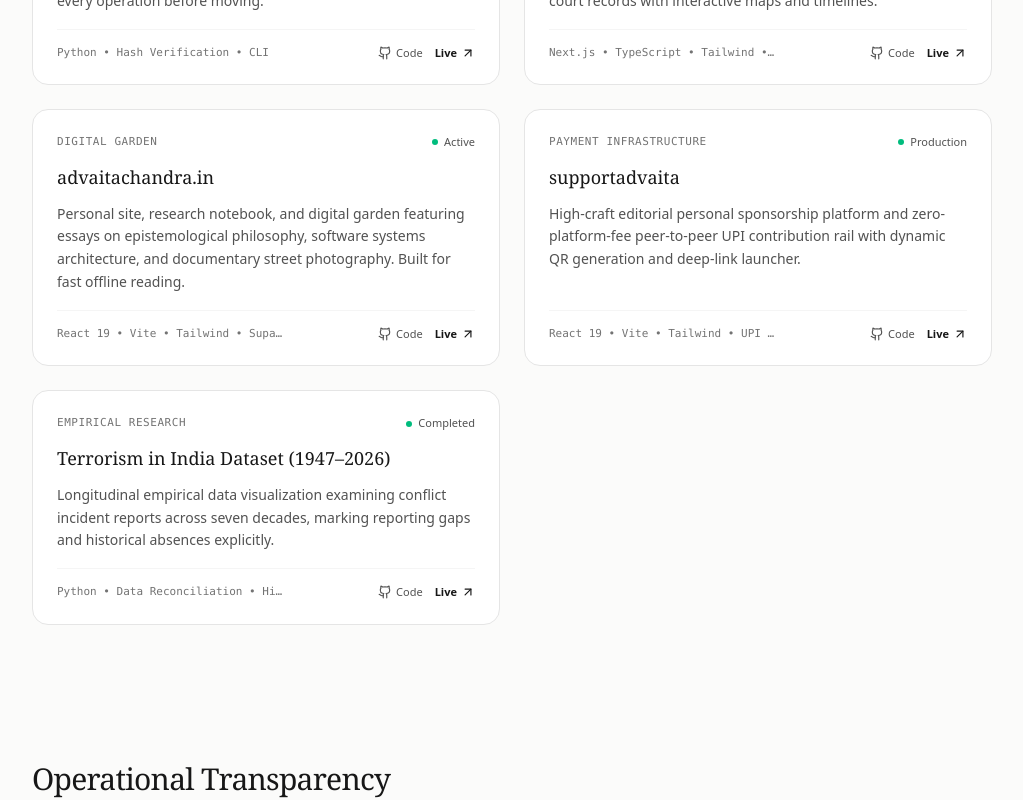
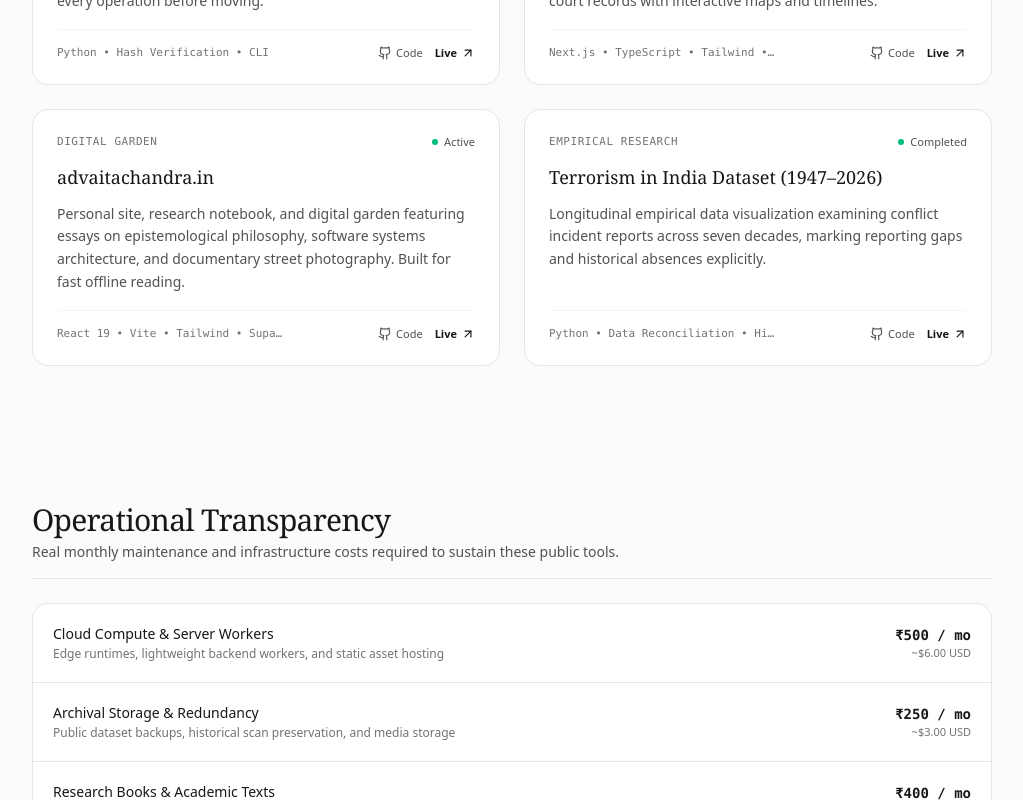
Before and after one commit to w1tneess/supportadvaita, a React (Vite) app: page / in a window 1280 px wide. Shown: the part 1840-2640 px from the top of the page, without its empty margins (128-1151 px from the left). Built offline with nearby package versions, Linux system fonts and the light colour scheme.

Commit message:
feat: remove self-referential supportadvaita from featured projects grid

```diff
--- a/src/components/SupportPage.jsx
+++ b/src/components/SupportPage.jsx
@@ -158,15 +158,6 @@ export default function SupportPage({ theme, setTheme, onOpenBadges }) {
       repoUrl: 'https://github.com/w1tneess/advaita-website',
       liveUrl: 'https://www.advaitachandra.in/',
       status: 'Active',
-    },
-    {
-      title: 'supportadvaita',
-      description: 'High-craft editorial personal sponsorship platform and zero-platform-fee peer-to-peer UPI contribution rail with dynamic QR generation and deep-link launcher.',
-      tag: 'Payment Infrastructure',
-      stack: 'React 19 • Vite • Tailwind • UPI Interoperability',
-      repoUrl: 'https://github.com/w1tneess/supportadvaita',
-      liveUrl: 'https://support.advaitachandra.in',
-      status: 'Production',
     },
     {
       title: 'Terrorism in India Dataset (1947–2026)',
```
